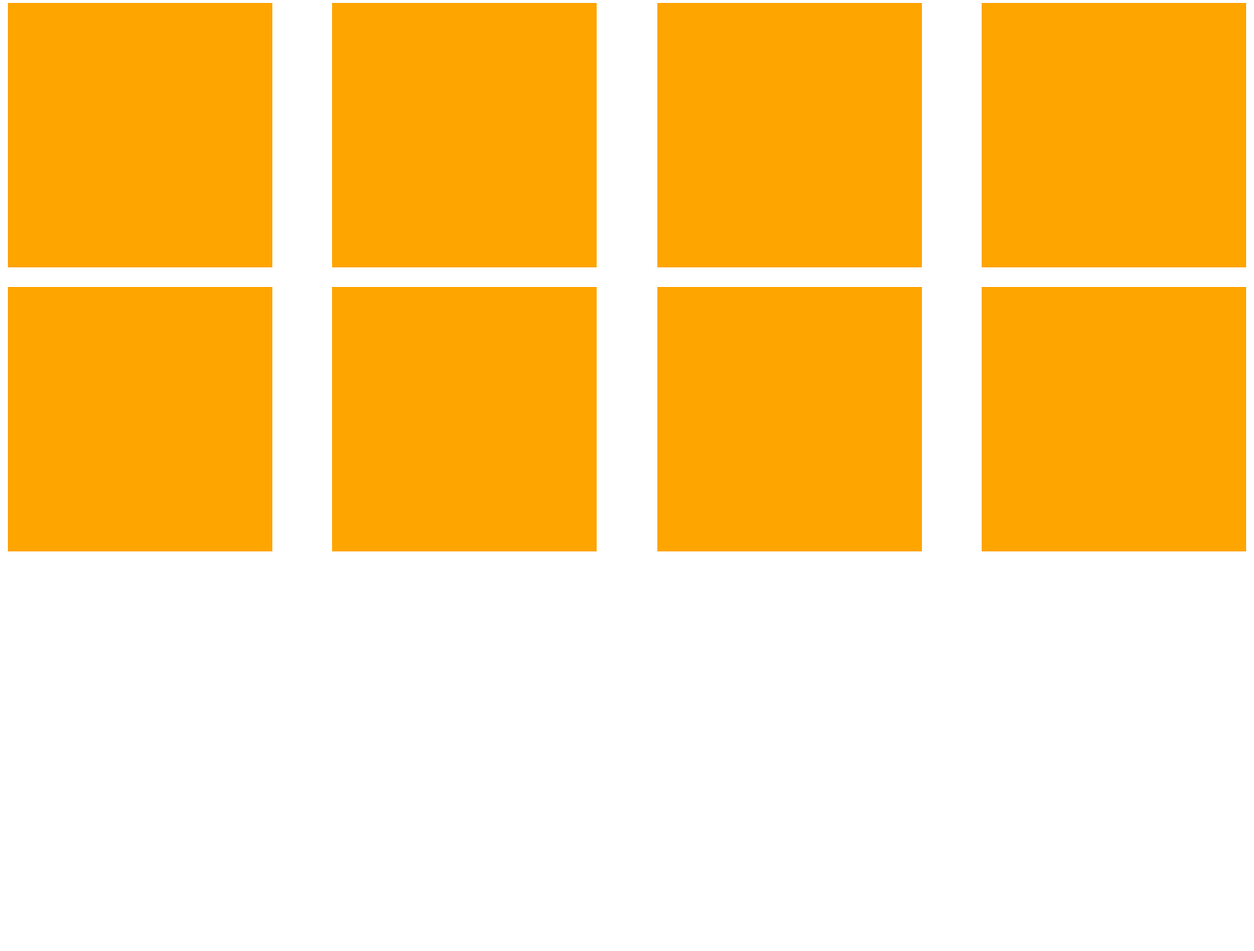
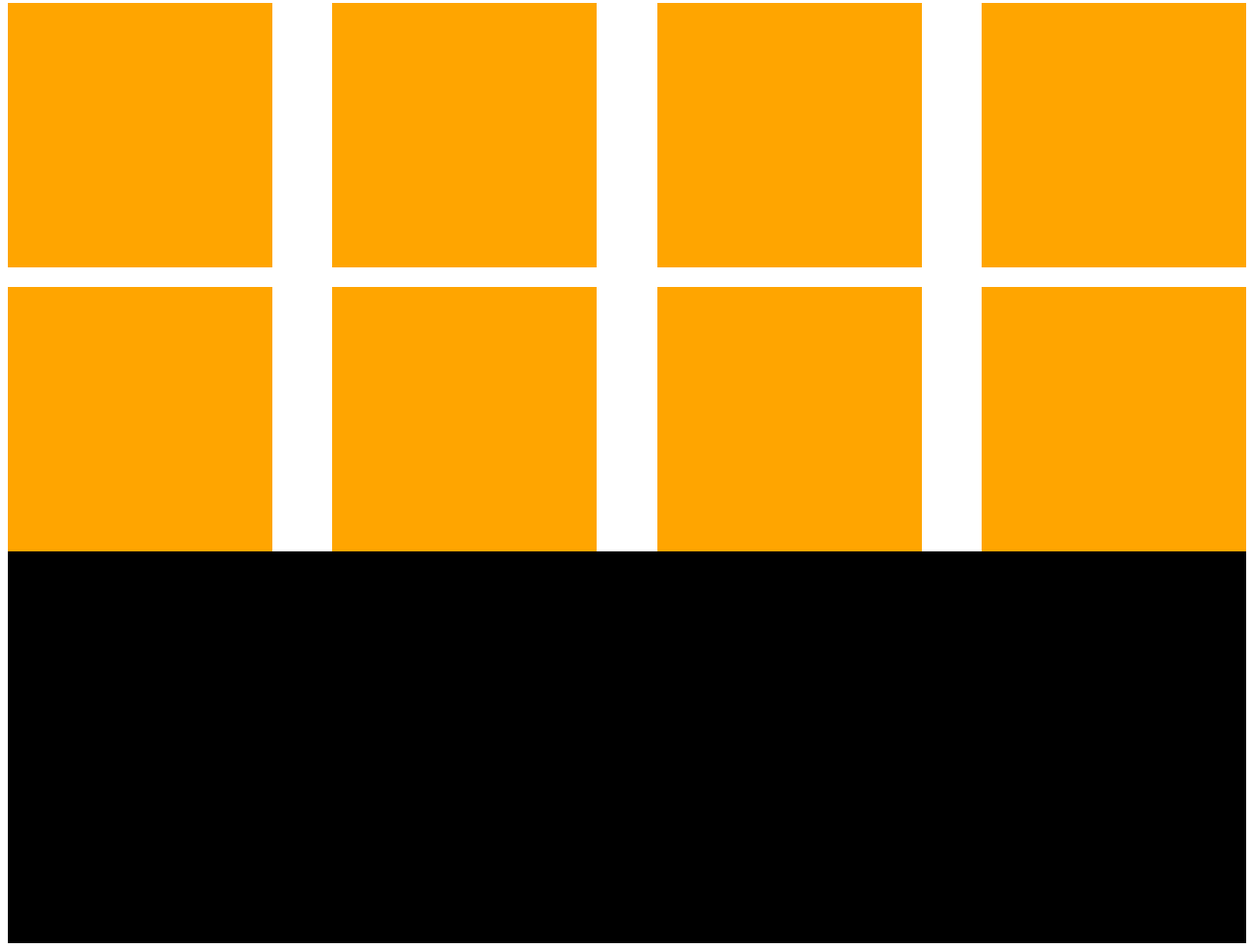
Before and after one commit to Sumaia-66/session4, a plain HTML site: page index.html in a window 1280 px wide. Shown: the part 1915-2886 px from the top of the page at 98% size. Before the commit the page ends 2486 px from the top, so only its background shows below. Drawn offline with Linux system fonts and the light colour scheme.

Commit message:
create footer main page

```diff
--- a/index.html
+++ b/index.html
@@ -41,5 +41,7 @@
         <div></div>
         <div></div>
     </section>
+
+    <footer></footer>
 </body>
 </html>
--- a/style.css
+++ b/style.css
@@ -52,3 +52,10 @@ header{
         margin-top:20px;
     }
 }
+
+
+footer{
+    width: 100%;
+    height: 400px;
+    background-color:black;
+}
```
